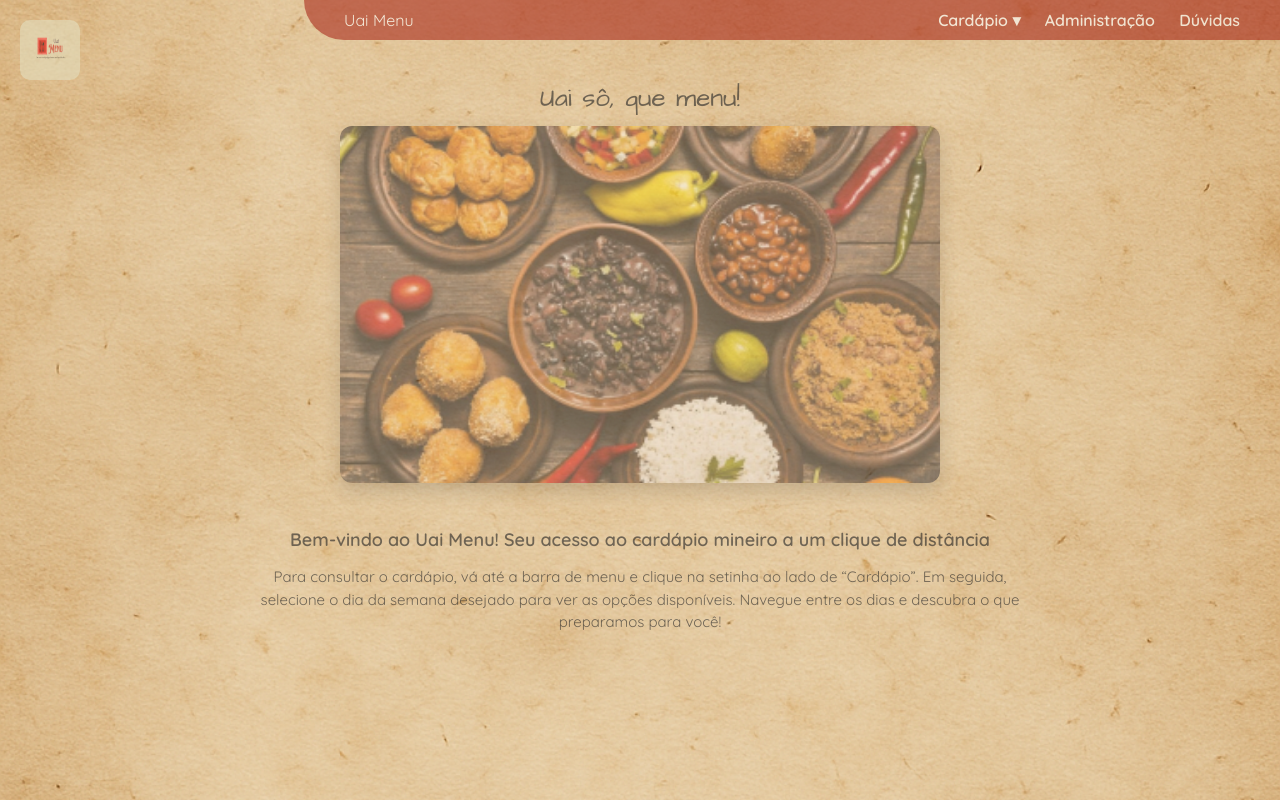
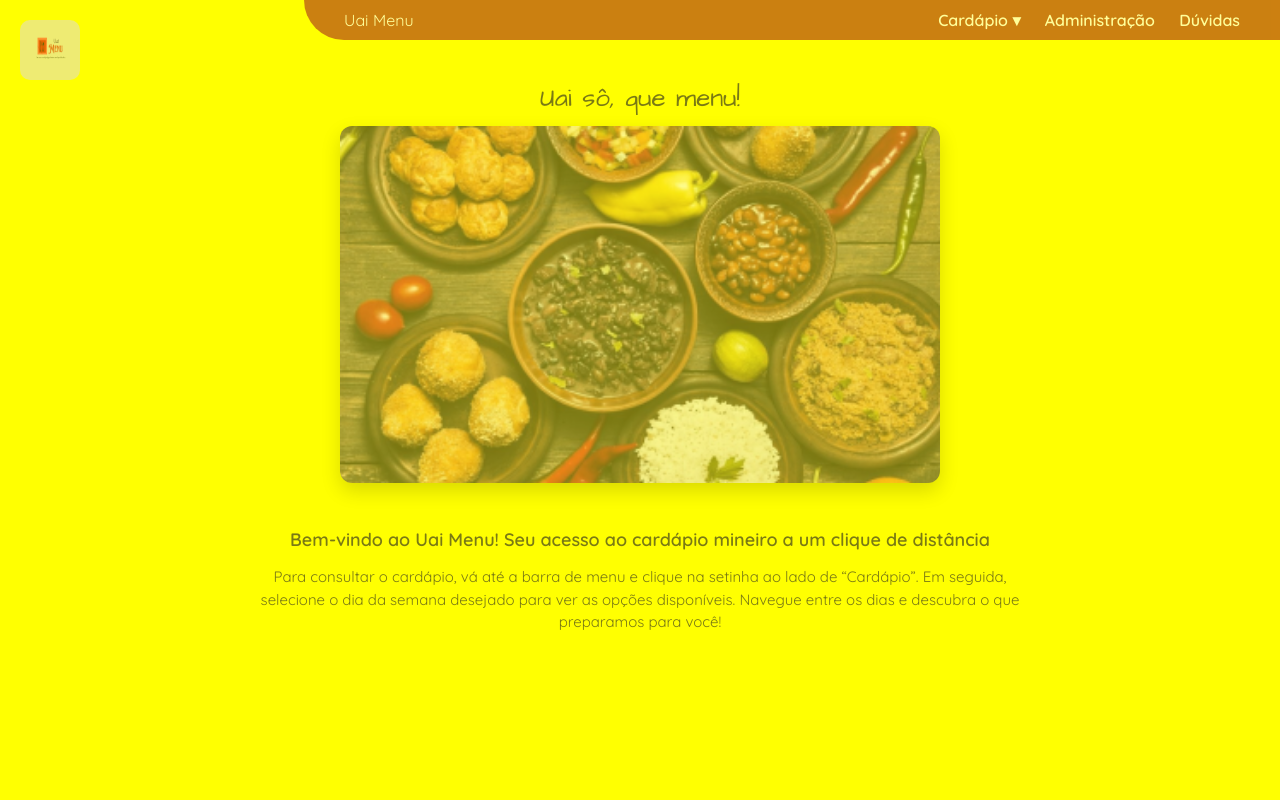
Before and after one commit to dudabas/projetec, a PHP site: page / in a window 1280 px wide. Run offline with PHP 8.4, Linux system fonts and the light colour scheme.

Commit message:
Update styles.css

```diff
--- a/styles.css
+++ b/styles.css
@@ -1,7 +1,7 @@
 body {
     margin: 0;
     font-family: 'Quicksand', sans-serif;
-    background: url('papel.png') repeat;
+    background-color: rgba(255, 255, 0.7);
     background-size: cover;
     color: #222;
     text-align: center;
```
